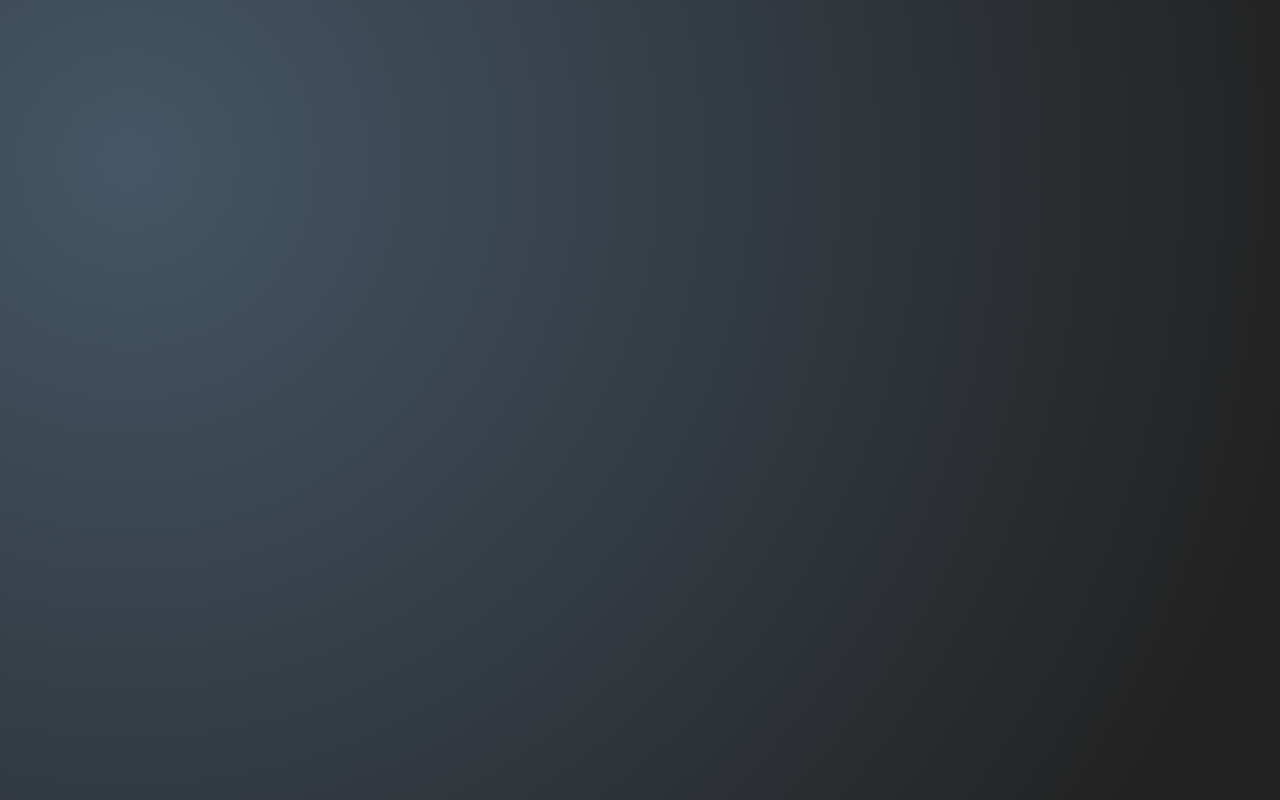
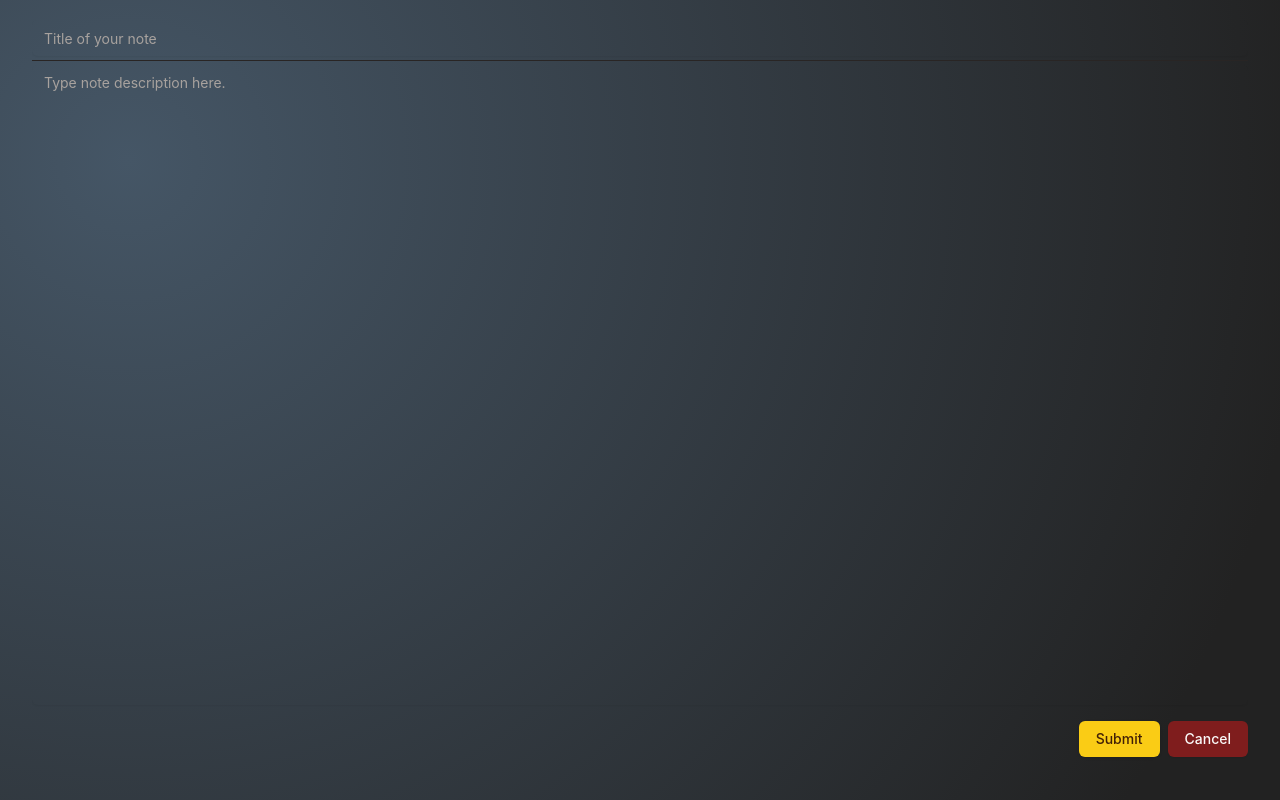
Before and after one commit to NazakatUmrani/WriteIt-Frontend, a React (Vite) app: page /notepage in a window 1280 px wide. Before the commit this address had no page. Built offline with nearby package versions, Linux system fonts and the light colour scheme.

Commit message:
Add: Note page

```diff
--- a/package.json
+++ b/package.json
@@ -15,7 +15,7 @@
     "@radix-ui/react-icons": "^1.3.0",
     "@radix-ui/react-label": "^2.1.0",
     "@radix-ui/react-select": "^2.1.2",
-    "@radix-ui/react-separator": "^1.1.0",
+    "@radix-ui/react-separator": "^1.1.1",
     "@radix-ui/react-slot": "^1.1.0",
     "class-variance-authority": "^0.7.0",
     "clsx": "^2.1.1",
--- a/src/App.tsx
+++ b/src/App.tsx
@@ -4,6 +4,7 @@ import { ThemeProvider } from "@/components/theme-provider";
 import Dashboard from "./Pages/Dashboard";
 import Signup from "./Pages/Signup";
 import Signin from "./Pages/Signin";
+import NotePage from "./Pages/NotePage";
 import { LoaderProvider } from "./context/LoaderContext";
 
 function App() {
@@ -14,6 +15,7 @@ function App() {
           <Router>
             <Routes>
               <Route path="/" element={<Dashboard />} />
+              <Route path="/notepage" element={<NotePage />} />
               <Route path="/signup" element={<Signup />} />
               <Route path="/signin" element={<Signin />} />
             </Routes>
--- a/src/Pages/Dashboard.tsx
+++ b/src/Pages/Dashboard.tsx
@@ -82,7 +82,7 @@ const Dashboard = () => {
         <Notes notes={notes}/>
       </div>
 	  <div className="absolute bottom-[5vh] right-[5vw] md:bottom-10 md:right-10 bg-primary rounded-full p-1 cursor-pointer hover:scale-110 transition-transform duration-300 shadow-2xl">
-	  	<Plus className="text-background size-[6vw] sm:size-9" onClick={() => navigate("/create")}/>
+	  	<Plus className="text-background size-[6vw] sm:size-9" onClick={() => navigate("/notepage")}/>
 	  </div>
     </>
   );
--- /dev/null
+++ b/src/Pages/NotePage.tsx
@@ -0,0 +1,51 @@
+import { Input } from "@/components/ui/input";
+import { useNavigate } from "react-router-dom";
+import { Textarea } from "@/components/ui/textarea"
+import * as React from "react"
+import { Separator } from "@/components/ui/separator"
+import { Button } from "@/components/ui/button"
+
+const NotePage = () => {
+  const navigate = useNavigate();
+  const handleClick = async (e: React.MouseEvent<HTMLButtonElement>) => {
+    e.preventDefault();
+    const title = (document.getElementById("title") as HTMLInputElement).value;
+    const description = (document.getElementById("description") as HTMLInputElement).value;
+    const token = localStorage.getItem("auth-token");
+
+    try {
+      const response = await fetch("https://writeit-backend.up.railway.app/api/notes/addNote",{
+          method: "POST",
+          headers: {
+            "Content-Type": "application/json",
+            "auth-token": token ? token : "",
+          },
+          body: JSON.stringify({ title, description }),
+        }
+      );
+      const data = await response.json();
+      console.log(data);
+      if(response.status !== 200){
+        alert(data.error);
+        return;
+      } else {
+        navigate("/"); // if success redirect to dashboard
+      }
+    } catch (error) {
+      console.error(error);
+    }
+  };
+  return (
+    <div className="w-[95vw] h-[95vh] m-auto flex flex-col items-center overflow-hidden gap-y-1">
+      <Input className="border-0 focus-visible:ring-0" id="title" placeholder="Title of your note" />
+      <Separator className="" />
+      <Textarea className="h-[80vh] resize-none border-0 focus-visible:ring-0" placeholder="Type note description here." id="description"/>
+      <div className="w-full h-min flex justify-end gap-x-2 mt-3">
+        <Button onClick={handleClick}>Submit</Button>
+        <Button variant="destructive" onClick={()=>{navigate("/")}}>Cancel</Button>
+      </div>
+    </div>
+  );
+};
+
+export default NotePage;
--- a/src/components/Notes.tsx
+++ b/src/components/Notes.tsx
@@ -1,5 +1,4 @@
 import Note from "./Note";
-
 import { FC } from "react";
 
 interface Note {
@@ -7,16 +6,16 @@ interface Note {
   title: string;
   description: string;
 }
-
 interface NotesProps {
   notes: Note[];
 }
 
 const Notes: FC<NotesProps> = ({ notes }) => {
   return (
-    <div className="h-full overflow-y-scroll flex items-center py-4">
+    <div className="h-full overflow-y-scroll flex items-center py-4 justify-center">
+      {notes.length > 0 ? (
         <div className="grid my-3 mx-auto px-5 sm:grid-cols-2 md:grid-cols-3 lg:grid-cols-4 sm:px-10 gap-4 h-full justify-center w-max">
-        {(notes.length>0) ? (notes.map((note) => {
+          {notes.map((note) => {
             return (
               <div key={note._id} className="">
                 <Note
@@ -24,8 +23,15 @@ const Notes: FC<NotesProps> = ({ notes }) => {
                 />
               </div>
             );
-        })) : <p className="text-[5vw] sm:text-lg lg:text-3xl text-center text-primary">No notes found</p>}
+          })}
         </div>
+      ) : (
+        <div className="">
+          <p className="text-[5vw] sm:text-lg lg:text-3xl text-primary">
+            No notes found
+          </p>
+        </div>
+      )}
     </div>
   );
 };
--- /dev/null
+++ b/src/components/ui/textarea.tsx
@@ -0,0 +1,22 @@
+import * as React from "react"
+
+import { cn } from "@/lib/utils"
+
+const Textarea = React.forwardRef<
+  HTMLTextAreaElement,
+  React.ComponentProps<"textarea">
+>(({ className, ...props }, ref) => {
+  return (
+    <textarea
+      className={cn(
+        "flex min-h-[60px] w-full rounded-md border border-input bg-transparent px-3 py-2 text-base shadow-sm placeholder:text-muted-foreground focus-visible:outline-none focus-visible:ring-1 focus-visible:ring-ring disabled:cursor-not-allowed disabled:opacity-50 md:text-sm",
+        className
+      )}
+      ref={ref}
+      {...props}
+    />
+  )
+})
+Textarea.displayName = "Textarea"
+
+export { Textarea }
```
Also changed, not shown: 1 other file (tests, documents, lock files or other folders). Lines whose indentation alone changed are shown as unchanged.
